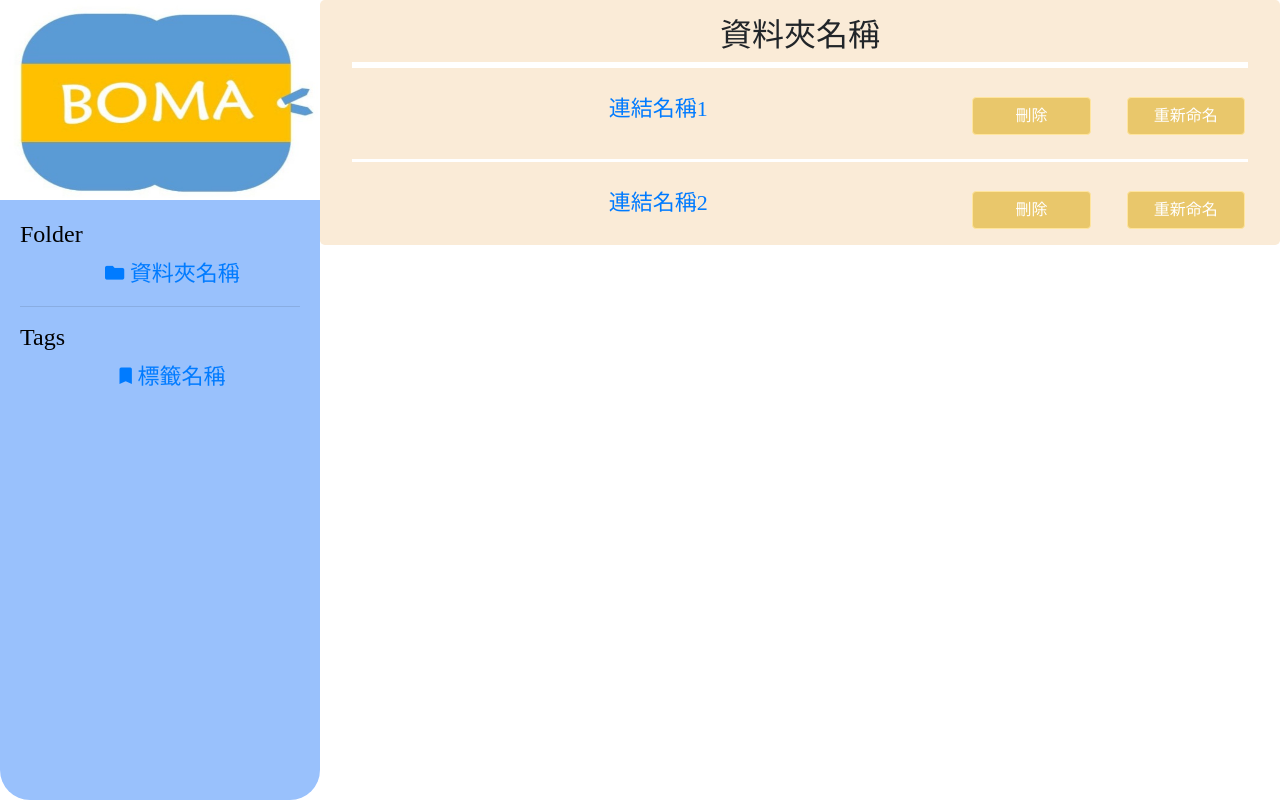
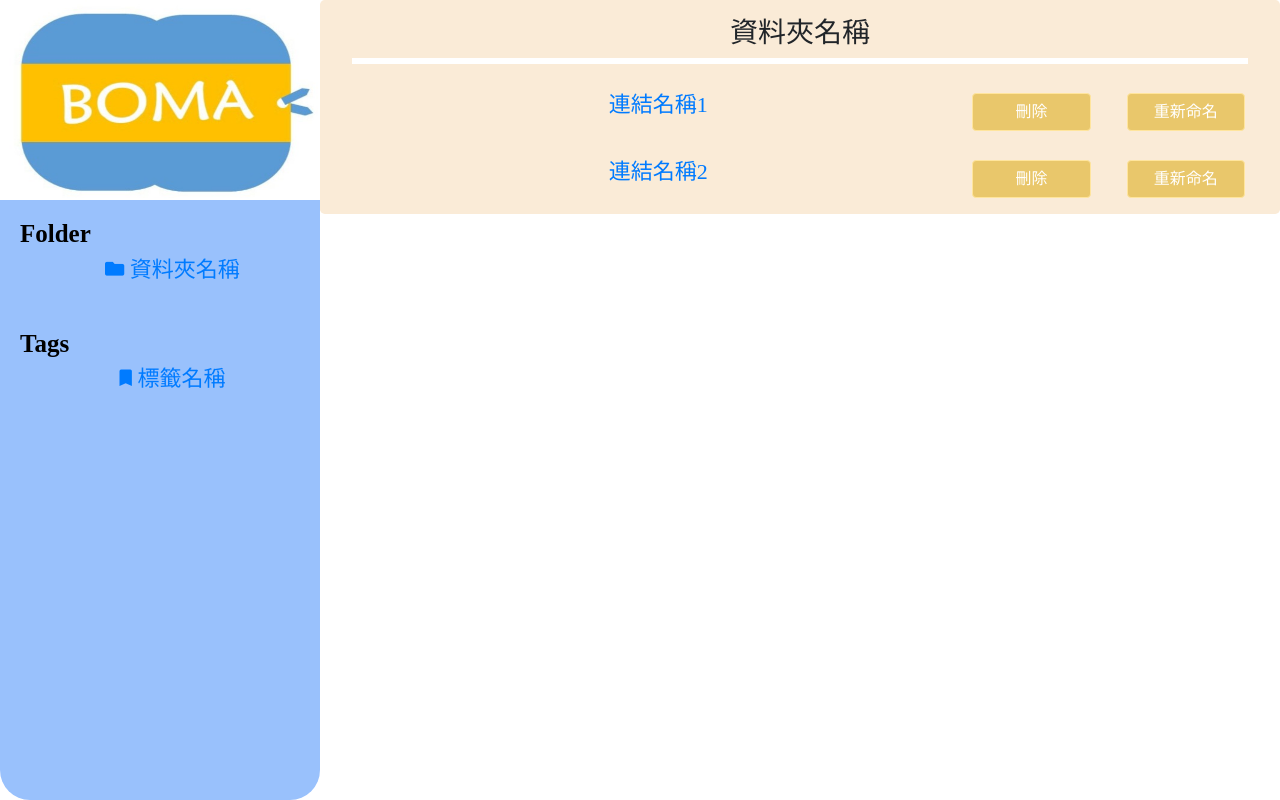
Before and after one commit to ben32388/boma, a Django app: page /test/ in a window 1280 px wide. Run offline with Django 3.2, Linux system fonts and the light colour scheme; the visitor is signed in with stand-in values (Sample User, id 1); some libraries are stand-ins or nearby versions.

Commit message:
更改版面

```diff
--- a/static/css/content.css
+++ b/static/css/content.css
@@ -0,0 +1,12 @@
+.folder-n{
+    font-size:25px;
+    font-weight: bold;
+    border-radius: 5px;
+    margin-left:-20px;
+    padding-left: 20px;
+    padding-top: 15px;
+}
+
+.sidebar-content-1{
+    background-color: aliceblue;
+}
--- a/static/css/sidebar.css
+++ b/static/css/sidebar.css
@@ -146,7 +146,7 @@
 }
 
 .folder-name{
-    background-color: bisque;
+    background-color: wheat;
     border-radius: 10px;
 }
 
--- a/templates/content.html
+++ b/templates/content.html
@@ -9,9 +9,9 @@
         <img src="static/img/logo.jpeg" class="logo-img">
     </div>
     <div class="sidebar-content">
-    <div style="padding-top:20px;">
-        <h4>Folder</h4>
-    </div>
+        <div class="folder-n">
+            Folder
+        </div>
         <div class="row">
             <div class="col folder-style">
                 <a href="#">
@@ -19,8 +19,10 @@
                 </a>
             </div>
         </div>
-        <hr>
-        <h4>Tags</h4>
+        <br>
+        <div class="folder-n">
+            Tags
+        </div>
         <div class="col folder-style">
             <a href="#">
                 <i class="icon ion-md-bookmark"></i> 標籤名稱
@@ -32,7 +34,7 @@
 <div class="content-container">
     <div class="container-fluid">
         <div class="jumbotron text-center">
-            <h2>資料夾名稱</h2>
+            <h3>資料夾名稱</h3>
             <div class="sidebar-line">
                 &nbsp;
             </div>
@@ -58,10 +60,6 @@
                             </div>
                         </div>
                 </div>
-            </div>
-            <br>
-            <div class="sidebar-line">
-                &nbsp;
             </div>
             <br>
 
```
